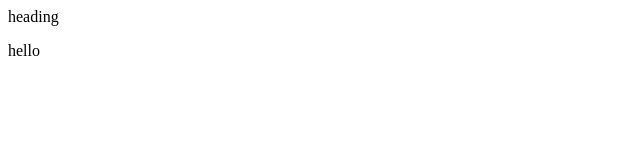
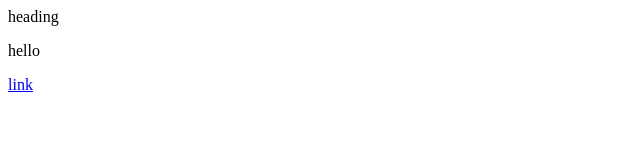
Before and after one commit to vedamurthy333/NewRepo, a plain HTML site: page Index.html in a window 1280 px wide. Shown: the full height of the page, 0-640 px from the left. Drawn offline with Linux system fonts and the light colour scheme.

Commit message:
modified1 index.html

```diff
--- a/Index.html
+++ b/Index.html
@@ -2,5 +2,6 @@
     <head>heading</head>
     <body>
         <p>hello</p>
+        <a href="#" target="_blank">link</a>
     </body>
 </html>
```
